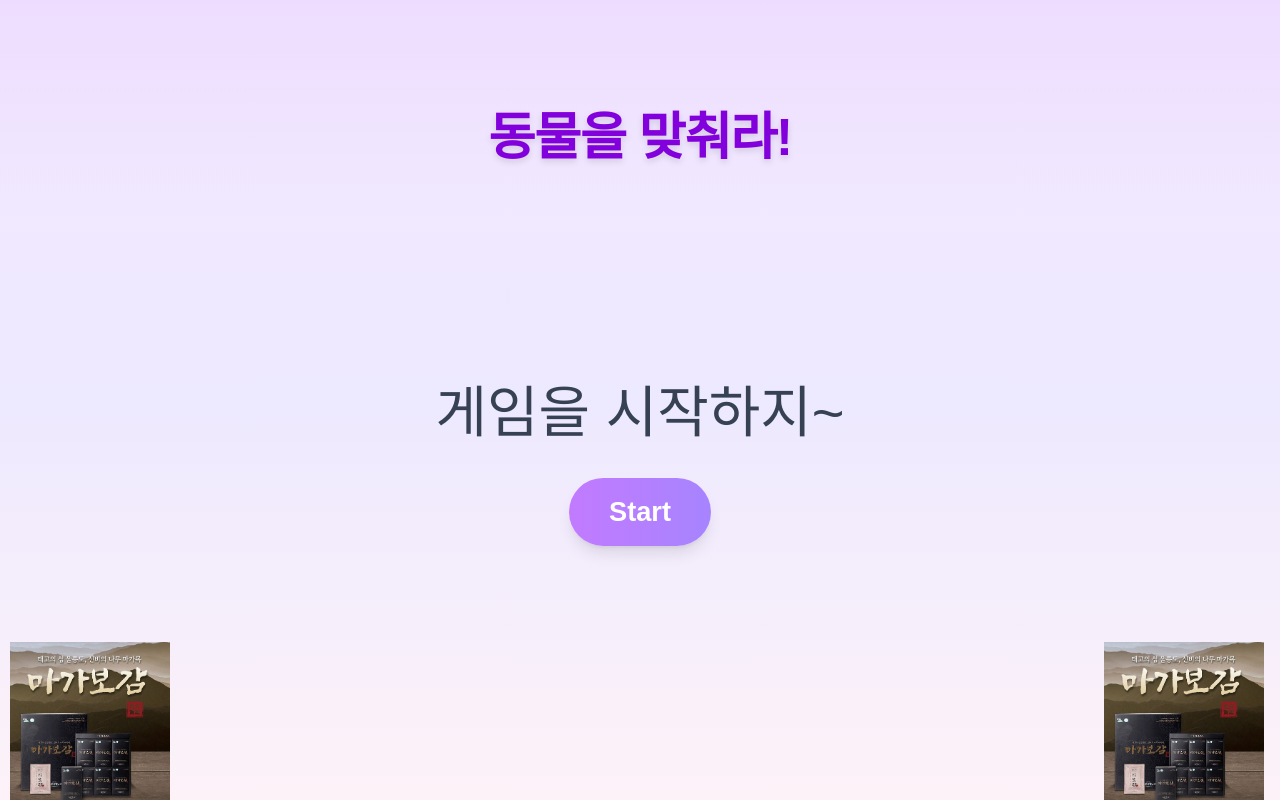
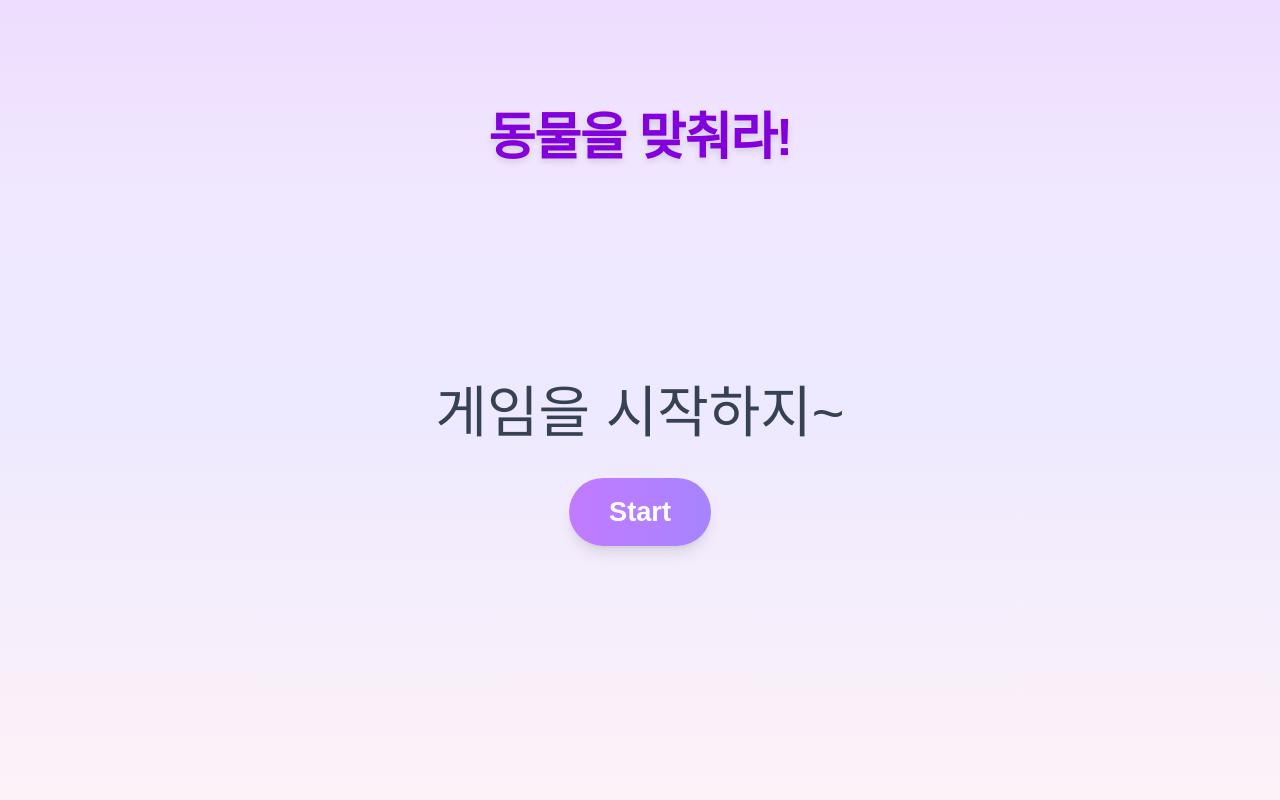
Before and after one commit to js48jjw/AnimalGuess, a Next.js app: page / in a window 1280 px wide. Built offline with nearby package versions, Linux system fonts and the light colour scheme.

Commit message:
adsense remove

```diff
--- a/src/app/layout.tsx
+++ b/src/app/layout.tsx
@@ -47,19 +47,6 @@
                 data-ad-height="600"
               ></ins>
               <Script src="//t1.daumcdn.net/kas/static/ba.min.js" strategy="afterInteractive" />
-              {/* 좌측 프로모션 배너 */}
-              <a
-                href="https://ui7gwmf8ww.sens.kr"
-                target="_blank"
-                rel="noopener noreferrer"
-                style={{ display: 'block', width: 160, marginTop: 12 }}
-              >
-                <img
-                  src="/magabogam.png"
-                  alt="좌측 프로모션 배너"
-                  style={{ width: 160, height: 'auto' }}
-                />
-              </a>
             </div>
             {/* 우측 고정 광고 */}
             <div style={{
@@ -81,19 +68,6 @@
                 data-ad-height="600"
               ></ins>
               <Script src="//t1.daumcdn.net/kas/static/ba.min.js" strategy="afterInteractive" />
-              {/* 우측 프로모션 배너 */}
-              <a
-                href="https://ui7gwmf8ww.sens.kr"
-                target="_blank"
-                rel="noopener noreferrer"
-                style={{ display: 'block', width: 160, marginTop: 12 }}
-              >
-                <img
-                  src="/magabogam.png"
-                  alt="우측 프로모션 배너"
-                  style={{ width: 160, height: 'auto' }}
-                />
-              </a>
             </div>
           </>
         )}
```
